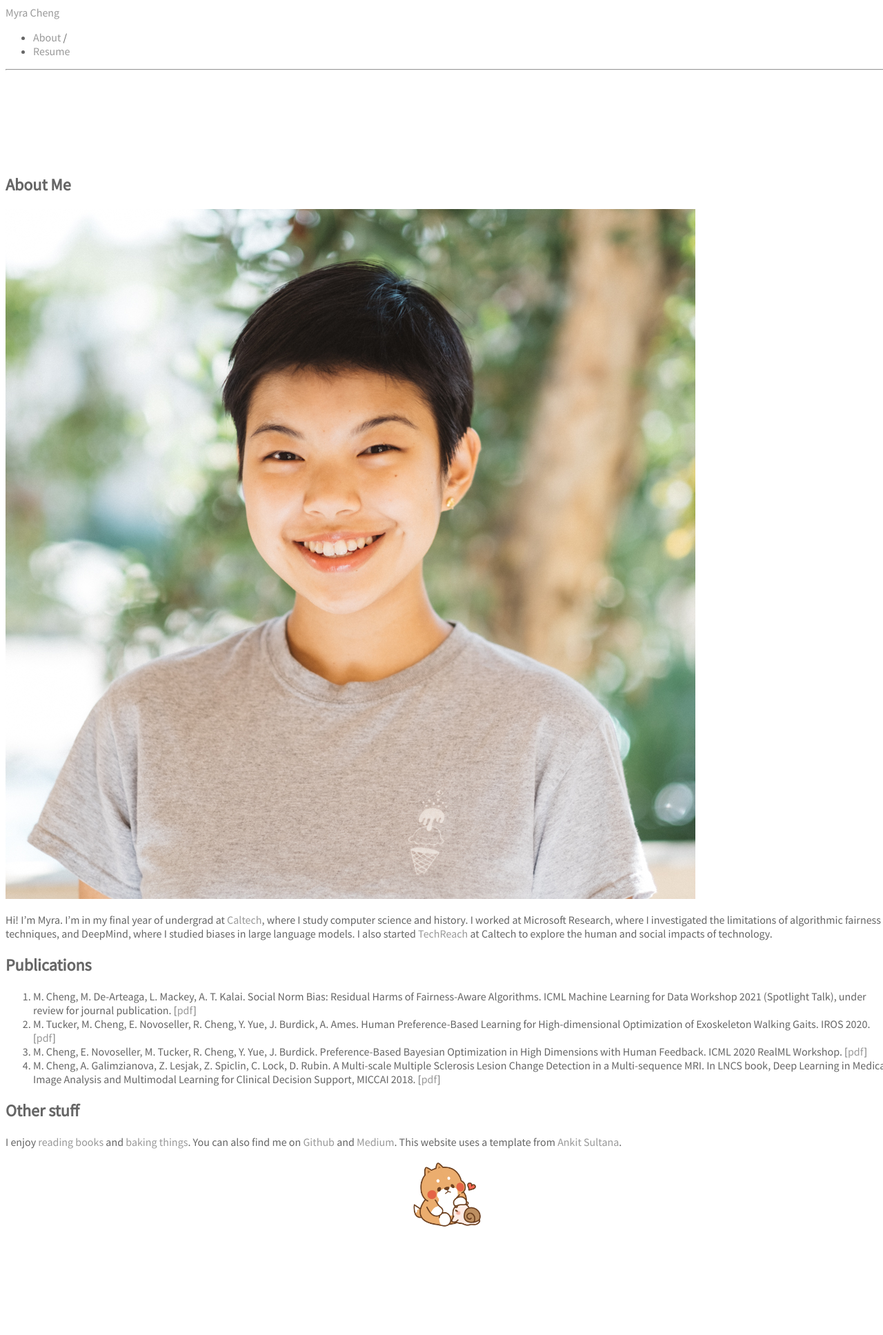
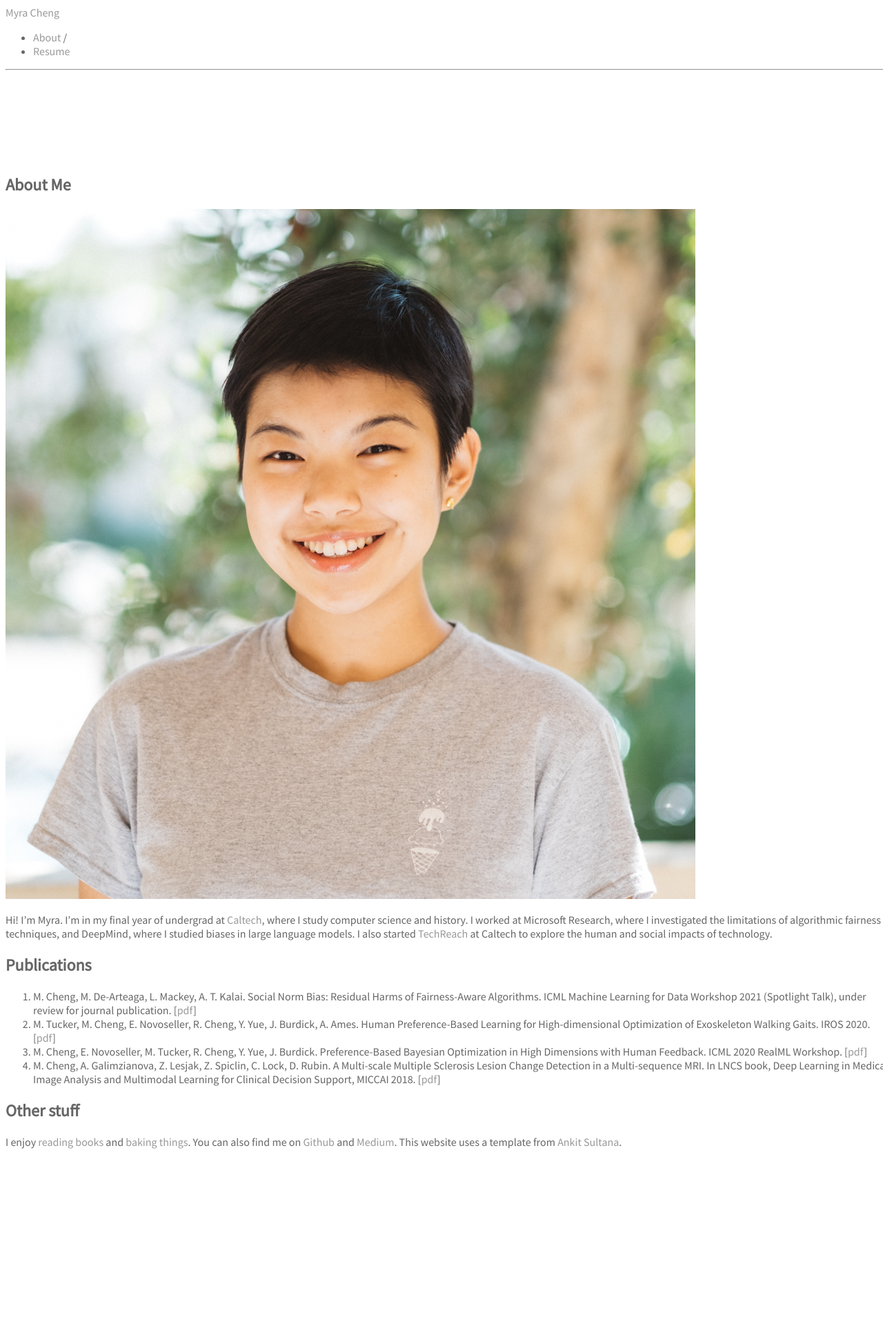
Before and after one commit to myracheng/myracheng.github.io, a Jekyll site: the page built from index.md, in a window 1280 px wide. Shown: the whole page at 69% size. Built offline with Jekyll 4.4.1, drawn with Linux system fonts in a browser that asks for light colours; our own code applies the rules of GitHub Pages for plain Markdown files; after the commit the page ends 1815 px from its top, so only the background shows below that.

Commit message:
eradicate snail

```diff
--- a/index.md
+++ b/index.md
@@ -18,4 +18,4 @@ layout: default
 ## Other stuff
 I enjoy [reading books](books) and [baking things](http://instagram.com/tarobun). You can also find me on [Github](https://github.com/myracheng) and [Medium](https://medium.com/@myracheng). This website uses a template from [Ankit Sultana](https://github.com/ankitsultana).
 
-<center><img style="max-height: 100px;" src="tontonsnail.gif"></center>
+<!-- <center><img style="max-height: 100px;" src="tontonsnail.gif"></center> -->
```
